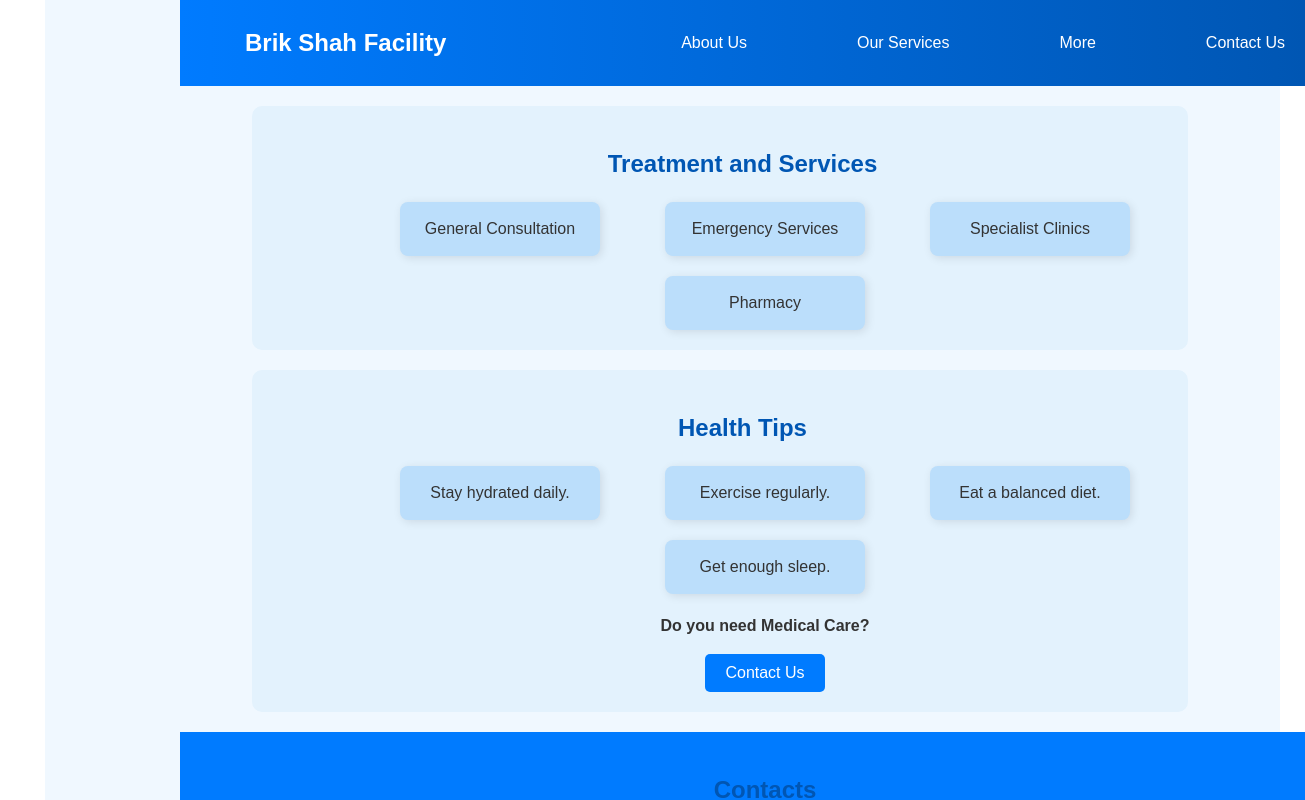
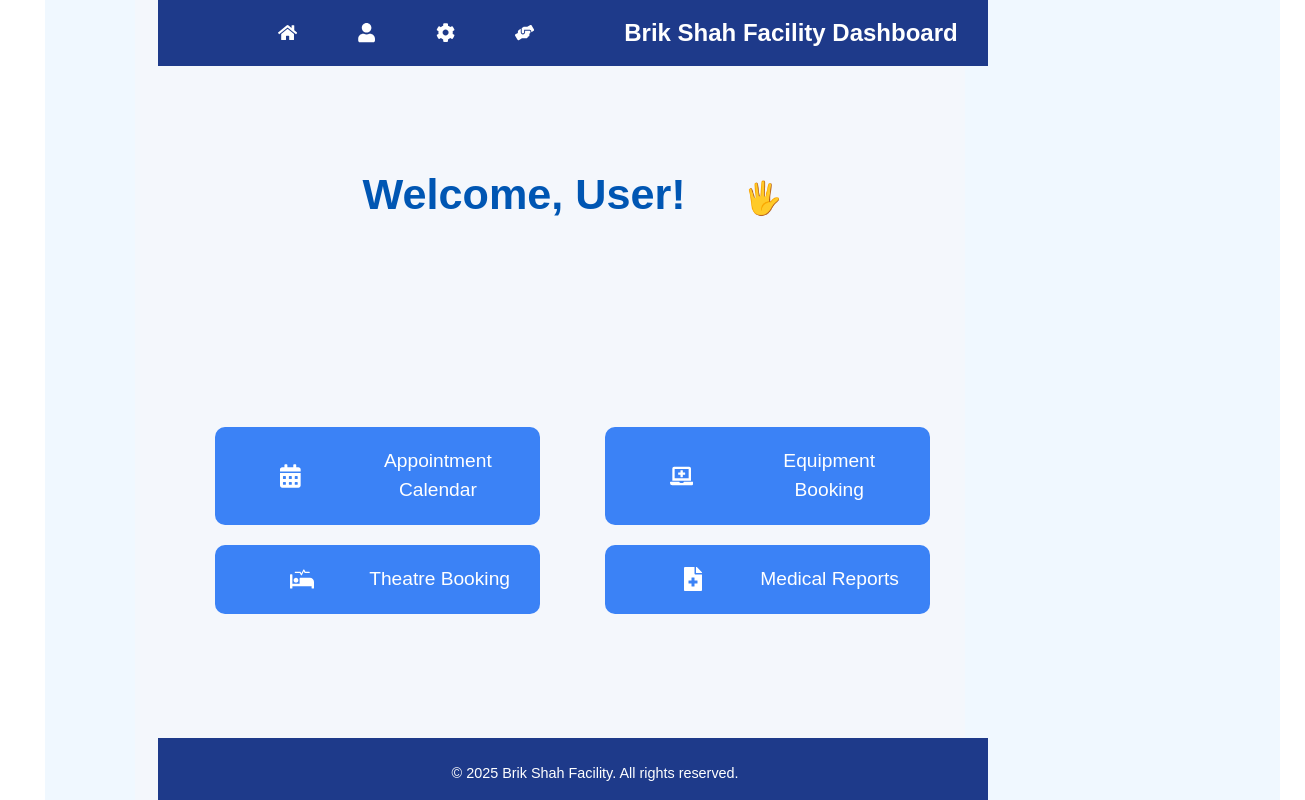
Before and after one commit to QUASAR378/DBMS, a React (Vite) app in the folder FRONTEND/frontend/: page / in a window 1280 px wide. Shown: the top 800 px of the page, 1305 px wide, since content can reach past the window. Built offline with nearby package versions, Linux system fonts and the light colour scheme.

Commit message:
Cretaed strucure for Dashboard

```diff
--- a/FRONTEND/frontend/src/App.jsx
+++ b/FRONTEND/frontend/src/App.jsx
@@ -7,11 +7,12 @@ import AppointmentCalendar from "./Appointments.jsx";
 import Navbar from "./Navbar.jsx";
 import PrivateRoute from "./PrivateRoute.jsx";
 import "./styles.css";
-import BrikShahFacility from "./BrikShah.jsx";
+import Home from "./Home.jsx";
+
 
 const App = () => {
     return (
-   <BrikShahFacility/>
+   <Dashboard/>
     );
 };
 
--- /dev/null
+++ b/FRONTEND/frontend/src/Dashboard.css
@@ -0,0 +1,96 @@
+/* Dashboard Container */
+.dashboard-container {
+    font-family: Arial, sans-serif;
+    background-color: #f4f7fc;
+    color: #1e3a8a;
+    text-align: center;
+    min-height: 100vh;
+    display: flex;
+    flex-direction: column;
+    align-items: center;
+    justify-content: space-between;
+  }
+
+  /* Top Bar */
+  .dashboard-top-bar {
+    width: 100%;
+    background-color: #1e3a8a;
+    color: white;
+    display: flex;
+    align-items: center;
+    justify-content: space-between;
+    padding: 15px 30px;
+  }
+
+  .dashboard-icons {
+    display: flex;
+    gap: 15px;
+  }
+
+  .icon {
+    font-size: 20px;
+    cursor: pointer;
+    transition: color 0.3s;
+  }
+
+  .icon:hover {
+    color: #ffdd57;
+  }
+
+  .dashboard-title {
+    font-size: 1.5rem;
+    font-weight: bold;
+  }
+
+  /* Welcome Section */
+  .welcome-section {
+    margin: 20px 0;
+    font-size: 1.8rem;
+    font-weight: bold;
+  }
+
+  .emoji {
+    font-size: 2rem;
+  }
+
+  /* Dashboard Grid */
+  .dashboard-grid {
+    display: grid;
+    grid-template-columns: repeat(2, 1fr);
+    gap: 20px;
+    padding: 20px;
+    max-width: 800px;
+    margin: auto;
+  }
+
+  .dashboard-box {
+    background-color: #3b82f6;
+    color: white;
+    padding: 20px;
+    display: flex;
+    align-items: center;
+    justify-content: center;
+    gap: 10px;
+    font-size: 1.2rem;
+    border-radius: 10px;
+    cursor: pointer;
+    transition: background 0.3s;
+  }
+
+  .dashboard-box:hover {
+    background-color: #2563eb;
+  }
+
+  .section-icon {
+    font-size: 24px;
+  }
+
+  /* Footer */
+  .dashboard-footer {
+    background-color: #1e3a8a;
+    color: white;
+    padding: 15px;
+    width: 100%;
+    text-align: center;
+    margin-top: 20px;
+  }
--- a/FRONTEND/frontend/src/Dashboard.jsx
+++ b/FRONTEND/frontend/src/Dashboard.jsx
@@ -1,10 +1,50 @@
-import "./styles.css";
+import React from "react";
+import { FaCalendarAlt, FaLaptopMedical, FaProcedures, FaFileMedical, FaHome, FaUser, FaCog, FaHandsHelping } from "react-icons/fa";
+import "./Dashboard.css";
 
 const Dashboard = () => {
   return (
-    <div className="page-container">
-      <h1>Dashboard</h1>
-      <p>Overview of your clinic's activities.</p>
+    <div className="dashboard-container">
+      {/* Top Bar */}
+      <header className="dashboard-top-bar">
+        <div className="dashboard-icons">
+          <FaHome className="icon" title="Home" />
+          <FaUser className="icon" title="Profile" />
+          <FaCog className="icon" title="Settings" />
+          <FaHandsHelping className="icon" title="Support" />
+        </div>
+        <div className="dashboard-title">Brik Shah Facility Dashboard</div>
+      </header>
+
+      {/* Welcome Section */}
+      <section className="welcome-section">
+        <h2>Welcome, User! <span className="emoji">🖐️</span></h2>
+      </section>
+
+      {/* Dashboard Sections */}
+      <section className="dashboard-grid">
+        <div className="dashboard-box" onClick={() => window.location.href = "./Appointments.jsx"}>
+          <FaCalendarAlt className="section-icon" />
+          <span>Appointment Calendar</span>
+        </div>
+        <div className="dashboard-box">
+          <FaLaptopMedical className="section-icon" />
+          <span>Equipment Booking</span>
+        </div>
+        <div className="dashboard-box">
+          <FaProcedures className="section-icon" />
+          <span>Theatre Booking</span>
+        </div>
+        <div className="dashboard-box">
+          <FaFileMedical className="section-icon" />
+          <span>Medical Reports</span>
+        </div>
+      </section>
+
+      {/* Footer Section */}
+      <footer className="dashboard-footer">
+        <div className="footer-bottom">&copy; {new Date().getFullYear()} Brik Shah Facility. All rights reserved.</div>
+      </footer>
     </div>
   );
 };
--- a/FRONTEND/frontend/src/Home.jsx
+++ b/FRONTEND/frontend/src/Home.jsx
@@ -1,10 +1,57 @@
-import "./styles.css";
+import React from "react";
+import { FaPhone, FaEnvelope, FaMapMarkerAlt } from "react-icons/fa";
+import "./Home.css";
 
 const Home = () => {
   return (
-    <div className="page-container">
-      <h1>Welcome to Brik Shah Clinic</h1>
-      <p>Manage your appointments easily and efficiently.</p>
+    <div className="container">
+      {/* Top Bar */}
+      <header className="top-bar">
+        <div className="logo">Brik Shah Facility</div>
+        <nav>
+          <ul className="nav-links">
+            <li><a href="#about">About Us</a></li>
+            <li><a href="#services">Our Services</a></li>
+            <li><a href="#more">More</a></li>
+            <li><a href="#contact">Contact Us</a></li>
+          </ul>
+        </nav>
+      </header>
+
+      {/* Treatment and Services Section */}
+      <section id="services" className="services-section">
+        <h2>Treatment and Services</h2>
+        <div className="services-grid">
+          <div className="service-box">General Consultation</div>
+          <div className="service-box">Emergency Services</div>
+          <div className="service-box">Specialist Clinics</div>
+          <div className="service-box">Pharmacy</div>
+        </div>
+      </section>
+
+      {/* Health Tips Section */}
+      <section id="more" className="health-tips-section">
+        <h2>Health Tips</h2>
+        <div className="health-tips-grid">
+          <div className="tip-box">Stay hydrated daily.</div>
+          <div className="tip-box">Exercise regularly.</div>
+          <div className="tip-box">Eat a balanced diet.</div>
+          <div className="tip-box">Get enough sleep.</div>
+        </div>
+        <div className="medical-care">
+          <p>Do you need Medical Care?</p>
+          <button className="contact-btn">Contact Us</button>
+        </div>
+      </section>
+
+      {/* Footer Section */}
+      <footer id="contact" className="footer-section">
+        <h2>Contacts</h2>
+        <div className="contact-info"><FaPhone className="icon" /> +123 456 7890</div>
+        <div className="contact-info"><FaEnvelope className="icon" /> info@brikshah.com</div>
+        <div className="contact-info"><FaMapMarkerAlt className="icon" /> 123 Medical Street, Health City</div>
+        <div className="footer-bottom">&copy; {new Date().getFullYear()} Brik Shah Facility. All rights reserved.</div>
+      </footer>
     </div>
   );
 };
```
Also changed, not shown: FRONTEND/frontend/src/Home.css (renamed from FRONTEND/frontend/src/BrikShahFacility.css).
